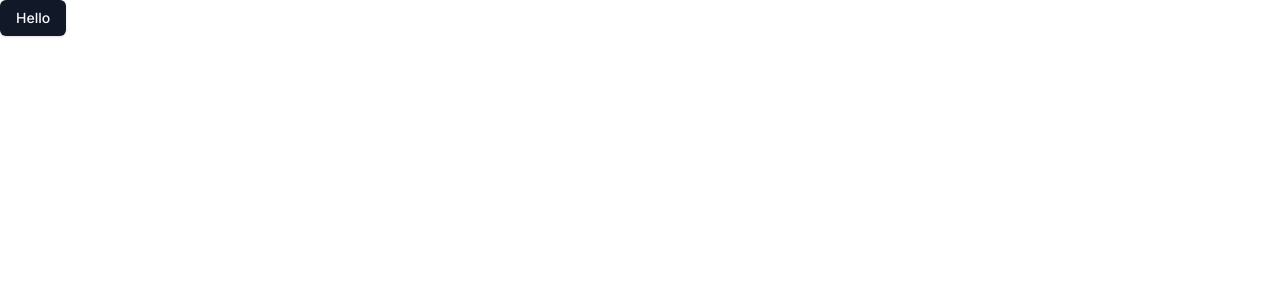
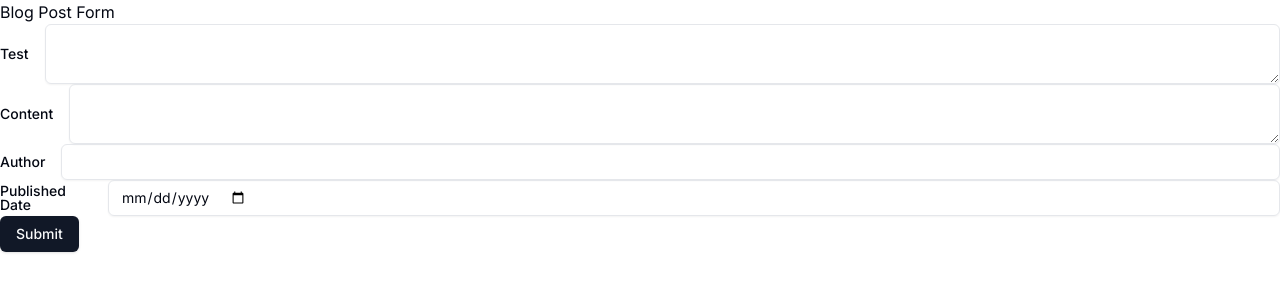
Before and after one commit to akhil-naidu/dev-cms, a Next.js app: page / in a window 1280 px wide. Shown: the top 300 px of the page. Built offline with nearby package versions, Linux system fonts and the light colour scheme.

Commit message:
chore: base logic

```diff
--- a/src/app/(app)/page.tsx
+++ b/src/app/(app)/page.tsx
@@ -1,6 +1,23 @@
-import { Button } from '@/components/ui/button';
-import Image from 'next/image';
+// pages/index.js
+
+import DynamicForm from '@/components/DynamicForm';
+
+import Head from 'next/head';
 
 export default function Home() {
-  return <Button>Hello</Button>;
+  return (
+    <div>
+      <Head>
+        <title>Dynamic Form Example</title>
+        <meta name='description' content='Dynamic Form Example' />
+        <link rel='icon' href='/favicon.ico' />
+      </Head>
+
+      <main>
+        <DynamicForm />
+      </main>
+
+      <footer>{/* Footer content */}</footer>
+    </div>
+  );
 }
--- /dev/null
+++ b/src/app/(cms)/cms.config.ts
@@ -0,0 +1,31 @@
+const contentTypeConfig = {
+  label: 'Blog Post',
+  fields: [
+    {
+      name: 'test',
+      label: 'Test',
+      type: 'textarea',
+      required: true,
+    },
+    {
+      name: 'content',
+      label: 'Content',
+      type: 'textarea',
+      required: true,
+    },
+    {
+      name: 'author',
+      label: 'Author',
+      type: 'text',
+      required: true,
+    },
+    {
+      name: 'publishedDate',
+      label: 'Published Date',
+      type: 'date',
+      required: true,
+    },
+  ],
+};
+
+export default contentTypeConfig;
--- /dev/null
+++ b/src/components/DynamicForm.tsx
@@ -0,0 +1,48 @@
+'use client';
+
+import contentTypeConfig from '@/app/(cms)/cms.config';
+import React from 'react';
+import { Label } from '@/components/ui/label';
+import { Input } from '@/components/ui/input';
+import { Button } from '@/components/ui/button';
+import { Textarea } from '@/components/ui/textarea';
+
+const DynamicForm = () => {
+  const { label, fields } = contentTypeConfig;
+
+  const handleSubmit = (e: React.FormEvent<HTMLFormElement>) => {
+    e.preventDefault();
+    // Handle form submission logic here
+    console.log('Form submitted!');
+  };
+
+  return (
+    <div>
+      <h1>{label} Form</h1>
+      <form onSubmit={(e) => handleSubmit(e)}>
+        {fields.map((field) => (
+          <div key={field.name} className='flex items-center gap-4'>
+            <Label htmlFor={field.name}>{field.label}</Label>
+            {field.type === 'textarea' ? (
+              <Textarea
+                id={field.name}
+                name={field.name}
+                required={field.required}
+              />
+            ) : (
+              <Input
+                type={field.type}
+                id={field.name}
+                name={field.name}
+                required={field.required}
+              />
+            )}
+          </div>
+        ))}
+        <Button type='submit'>Submit</Button>
+      </form>
+    </div>
+  );
+};
+
+export default DynamicForm;
```
